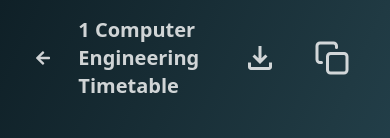
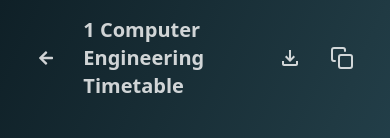
Before and after one commit to Simeon369/computer-engineering-timetable, a React (Vite) app: page /class/1 in a window 390 px wide. Shown: the top 138 px of the page. Built offline with nearby package versions, Linux system fonts and the light colour scheme; no server answers.

Commit message:
reduced icon size

```diff
--- a/src/pages/classPage.jsx
+++ b/src/pages/classPage.jsx
@@ -95,13 +95,13 @@ useEffect(() => {
 
           <div
            onClick={() => downloadTable()}
-           className='text-4xl  p-2 rounded-full hover:text-blue-500 '
+           className='text-2xl md:text-4xl  p-1 md:p-2 rounded-full hover:text-blue-500 '
           >
             <MdOutlineFileDownload />
           </div>
           <div
           onClick={handleCopy}
-          className='text-4xl p-2 rounded-full hover:text-blue-500 '>
+          className='text-2xl md:text-4xl  p-1 md:p-2 rounded-full hover:text-blue-500 '>
             <FiCopy />
           </div>
 
```
